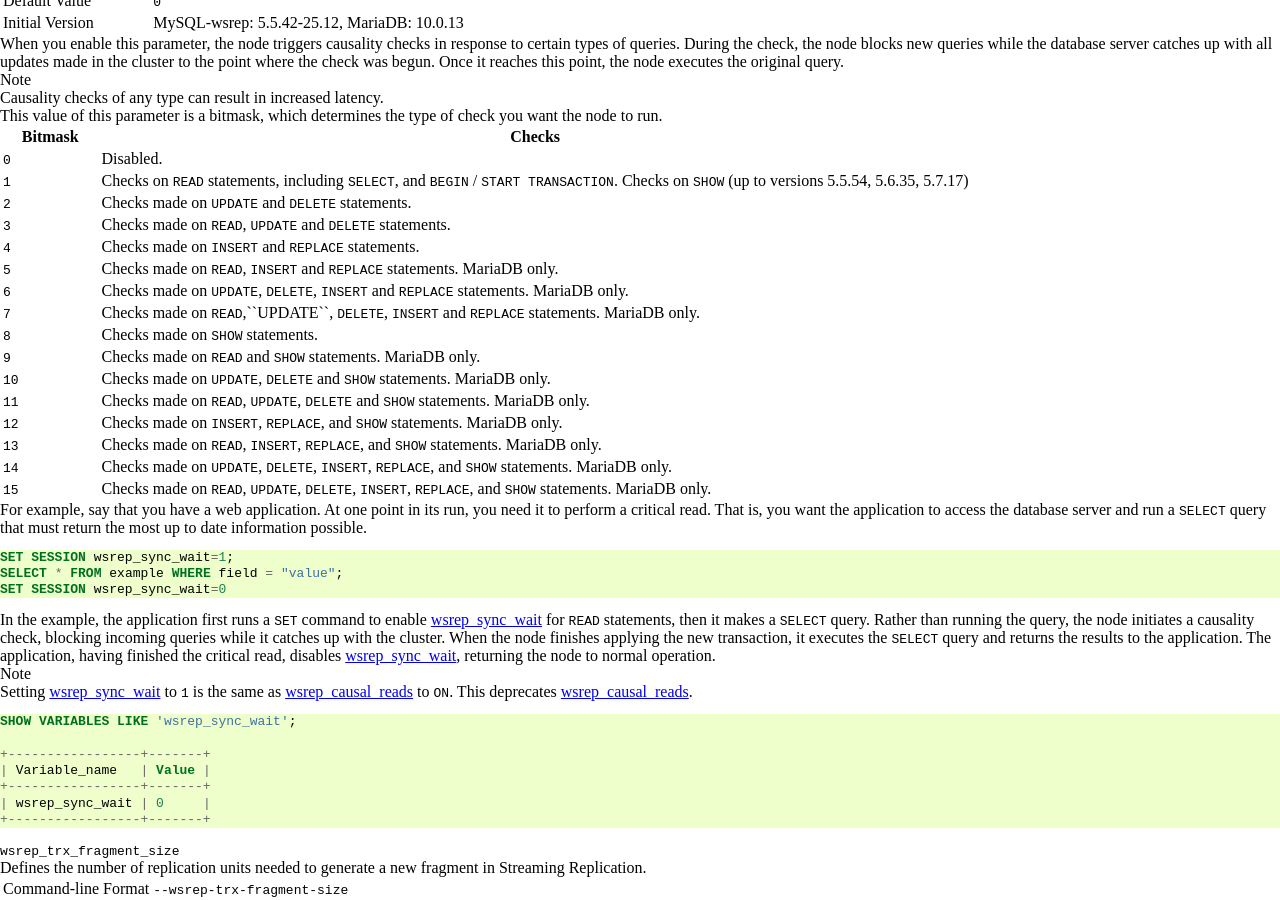
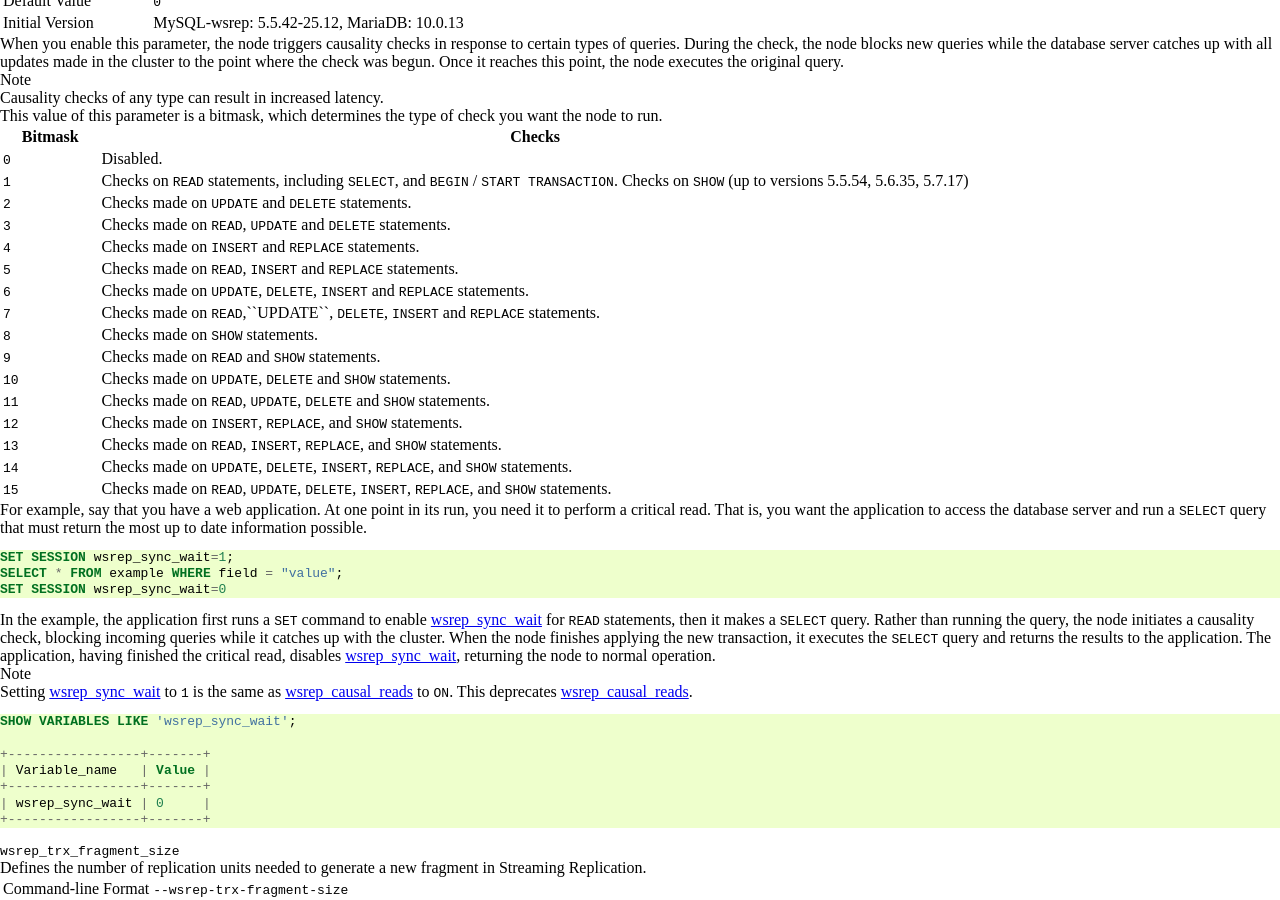
Before and after one commit to codership/documentation, a Sphinx documentation site: the page built from galeracluster/source/documentation/mysql-wsrep-options.rst, in a window 1280 px wide and 900 px high, scrolled down 22210 px. Built offline with Sphinx 7.4.7, drawn with Linux system fonts in a browser that asks for light colours; comment, search, counter and statistics services are not loaded.

Commit message:
not MariaDB only
confirmed with Alexey that it is a bitmask, works in mariadb and mysql, so this should be working for mariadb and mysql

```diff
--- a/galeracluster/source/documentation/mysql-wsrep-options.rst
+++ b/galeracluster/source/documentation/mysql-wsrep-options.rst
@@ -2093,17 +2093,17 @@ This value of this parameter is a bitmask, which determines the type of check yo
    "``2``", "Checks made on ``UPDATE`` and ``DELETE`` statements."
    "``3``", "Checks made on ``READ``, ``UPDATE`` and ``DELETE`` statements."
    "``4``", "Checks made on ``INSERT`` and ``REPLACE`` statements."
-   "``5``", "Checks made on ``READ``, ``INSERT`` and ``REPLACE`` statements. MariaDB only."
-   "``6``", "Checks made on ``UPDATE``, ``DELETE``, ``INSERT`` and ``REPLACE`` statements. MariaDB only."
-   "``7``", "Checks made on ``READ``,``UPDATE``, ``DELETE``, ``INSERT`` and ``REPLACE`` statements. MariaDB only."
+   "``5``", "Checks made on ``READ``, ``INSERT`` and ``REPLACE`` statements."
+   "``6``", "Checks made on ``UPDATE``, ``DELETE``, ``INSERT`` and ``REPLACE`` statements."
+   "``7``", "Checks made on ``READ``,``UPDATE``, ``DELETE``, ``INSERT`` and ``REPLACE`` statements."
    "``8``", "Checks made on ``SHOW`` statements."
-   "``9``", "Checks made on ``READ`` and ``SHOW`` statements. MariaDB only."
-   "``10``", "Checks made on ``UPDATE``, ``DELETE`` and ``SHOW`` statements. MariaDB only."
-   "``11``", "Checks made on ``READ``, ``UPDATE``, ``DELETE`` and ``SHOW`` statements. MariaDB only."
-   "``12``", "Checks made on ``INSERT``, ``REPLACE``, and ``SHOW`` statements. MariaDB only."
-   "``13``", "Checks made on ``READ``, ``INSERT``, ``REPLACE``, and ``SHOW`` statements. MariaDB only."
-   "``14``", "Checks made on ``UPDATE``, ``DELETE``, ``INSERT``, ``REPLACE``, and ``SHOW`` statements. MariaDB only."
-   "``15``", "Checks made on ``READ``, ``UPDATE``, ``DELETE``, ``INSERT``, ``REPLACE``, and ``SHOW`` statements. MariaDB only."
+   "``9``", "Checks made on ``READ`` and ``SHOW`` statements."
+   "``10``", "Checks made on ``UPDATE``, ``DELETE`` and ``SHOW`` statements."
+   "``11``", "Checks made on ``READ``, ``UPDATE``, ``DELETE`` and ``SHOW`` statements."
+   "``12``", "Checks made on ``INSERT``, ``REPLACE``, and ``SHOW`` statements."
+   "``13``", "Checks made on ``READ``, ``INSERT``, ``REPLACE``, and ``SHOW`` statements."
+   "``14``", "Checks made on ``UPDATE``, ``DELETE``, ``INSERT``, ``REPLACE``, and ``SHOW`` statements."
+   "``15``", "Checks made on ``READ``, ``UPDATE``, ``DELETE``, ``INSERT``, ``REPLACE``, and ``SHOW`` statements."
 
 For example, say that you have a web application.  At one point in its run, you need it to perform a critical read.  That is, you want the application to access the database server and run a ``SELECT`` query that must return the most up to date information possible.
 
```
